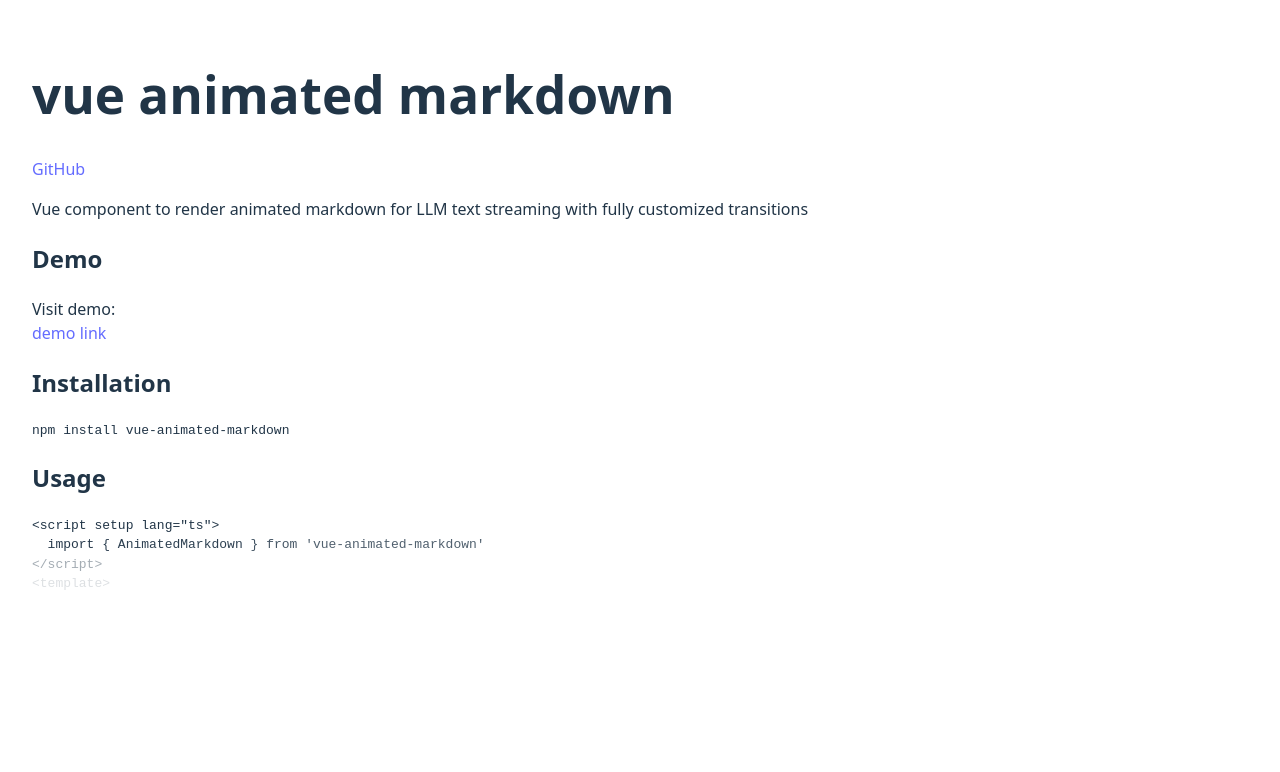
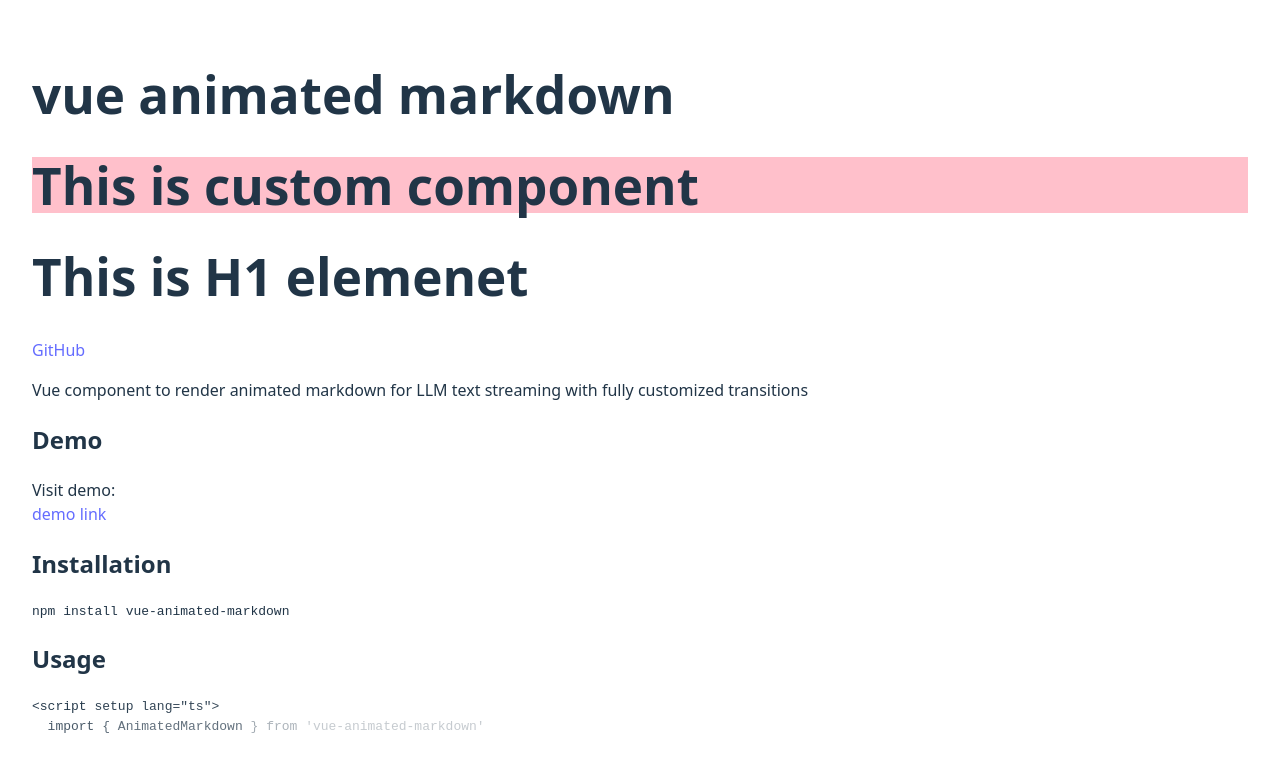
Before and after one commit to cjboy76/vue-animated-markdown, a Vue app in the folder packages/playground/: page / in a window 1280 px wide. Shown: the top 772 px of the page. Built offline with nearby package versions, Linux system fonts and the light colour scheme.

Commit message:
chore: update playground example

```diff
--- a/packages/playground/src/App.vue
+++ b/packages/playground/src/App.vue
@@ -21,12 +21,13 @@
 
 const remarkPlugins = [remarkGfm]
 const rehypePlugins = [rehypeRaw]
+const remarkRehypeOptions = { allowDangerousHtml: true } // Enables HTML in markdown
 </script>
 
 <template>
   <div>
     <AnimatedMarkdown :content="content" seperator="word" transition="fade-in" :remark-plugins='remarkPlugins'
-      :rehype-plugins='rehypePlugins' />
+      :rehype-plugins='rehypePlugins' :remarkRehypeOptions='remarkRehypeOptions' />
   </div>
 </template>
 
--- a/packages/playground/src/text.ts
+++ b/packages/playground/src/text.ts
@@ -2,6 +2,8 @@
 # vue animated markdown
 
 <custom-component></custom-component>
+
+<h1>This is H1 elemenet</h1>
 
 [GitHub](https://github.com/cjboy76/vue-animated-markdown)
 
```
